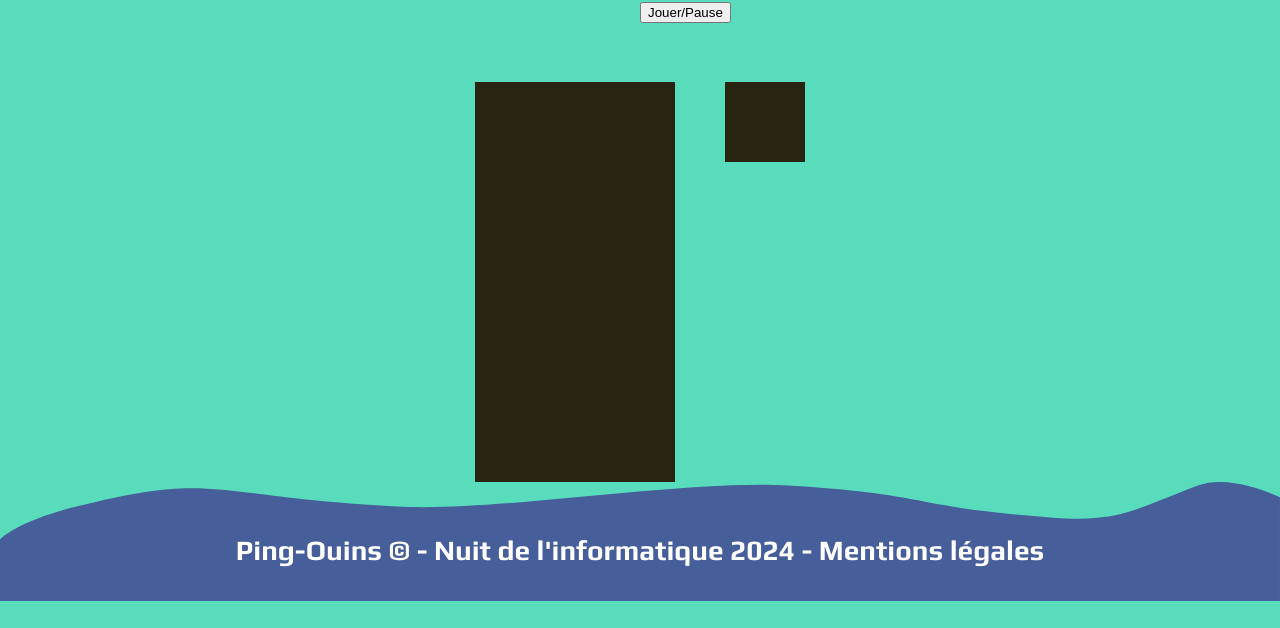
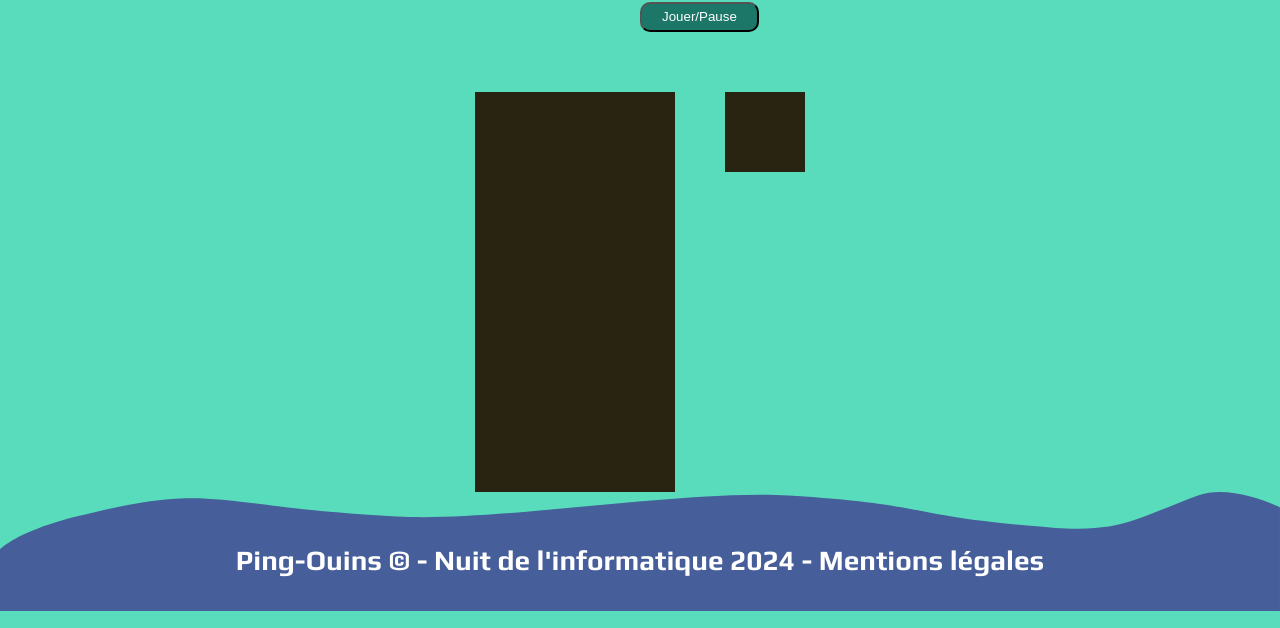
Before and after one commit to RyanJee17/nuit-de-l-info-2024, a plain HTML site: page src/pages/tetris/index_tetris.html in a window 1280 px wide. Shown: the part 172-800 px from the top of the page. Drawn offline with Linux system fonts and the light colour scheme; files that its build step writes are made by us from their sources; files whose address does not match are found by name.

Commit message:
push du nouveau bouton pour Tetris

```diff
--- a/src/pages/tetris/style_tetris.css
+++ b/src/pages/tetris/style_tetris.css
@@ -1,4 +1,4 @@
-.grille{
+.grille {
     width: 200px;
     height: 400px;
     display: flex;
@@ -6,17 +6,17 @@
     background-color: #292412;
 }
 
-.grille div{
+.grille div {
     height: 20px;
     width: 20px;
     /* background-color: red; */
 }
 
-.Brique{
+.Brique {
     background-color: #465E99;
 }
 
-.mini-grille{
+.mini-grille {
     margin-left: 50px;
     width: 80px;
     height: 80px;
@@ -25,18 +25,18 @@
     background-color: #292412;
 }
 
-.mini-grille div{
+.mini-grille div {
     height: 20px;
     width: 20px;
 }
 
-.conteneur{
+.conteneur {
     display: flex;
 }
 
-.row{
+.row {
     display: flex;
-    flex-direction: column  ;
+    flex-direction: column;
 }
 
 .cache {
@@ -45,4 +45,9 @@
 
 #boutton-start {
     margin-left: 50%;
+    background-color: rgb(28, 119, 104);
+    color: white;
+    line-height: 2;
+    border-radius: 10px;
+    padding: 0 20px;
 }
```
Also changed, not shown: accueil.html (+1 -1 lines).
